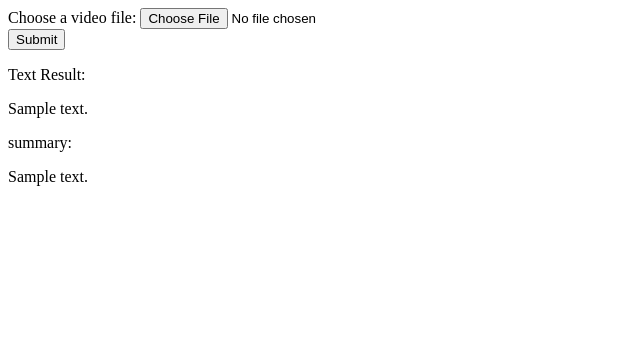
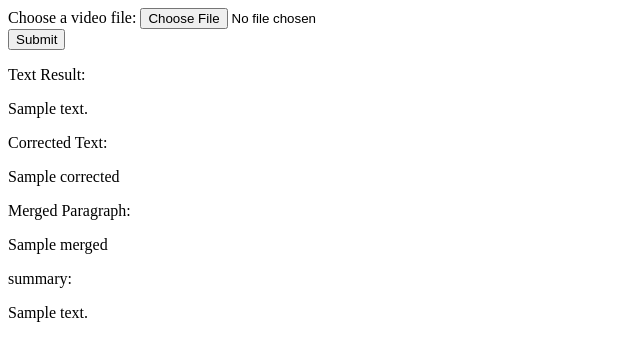
Before and after one commit to shivam1324/Lecsynth, a Flask app: template templates/index.html in a window 1280 px wide. Shown: the top 361 px of the page, without its empty margins (0-640 px from the left). Run offline with Flask 3, Linux system fonts and the light colour scheme; the template is opened without the code that fills it: most values are stand-ins (such as "Sample title", 1, 10 or a date in 2020).

Commit message:
merged and summary

```diff
--- a/app.py
+++ b/app.py
@@ -8,6 +8,9 @@ import numpy as np
 import moviepy.editor as mp
 import speech_recognition as sr
 from summarizer import Summarizer,TransformerSummarizer
+from transformers import T5Tokenizer, TFT5ForConditionalGeneration
+from sentence_transformers import SentenceTransformer, util
+
 
 
 app = Flask(__name__)
@@ -17,6 +20,9 @@ model = TransformerSummarizer(transformer_type="XLNet",transformer_model_key="xl
 
 UPLOAD_FOLDER = 'uploads'
 app.config['UPLOAD_FOLDER'] = UPLOAD_FOLDER
+tokenizer = T5Tokenizer.from_pretrained('SJ-Ray/Re-Punctuate')
+model = TFT5ForConditionalGeneration.from_pretrained('SJ-Ray/Re-Punctuate')
+model2 = SentenceTransformer('all-MiniLM-L6-v2')
 
 if not os.path.exists(UPLOAD_FOLDER):
     os.makedirs(UPLOAD_FOLDER)
@@ -37,6 +43,20 @@ def convert_video_to_text(video_path):
     text_result = r.recognize_google(data)
     return text_result
 
+def merge_paragraphs(paragraph1, paragraph2):
+    sentences1 = [sentence.strip() for sentence in paragraph1.split('.') if sentence.strip()]
+    sentences2 = [sentence.strip() for sentence in paragraph2.split('.') if sentence.strip()]
+
+    embeddings1 = model2.encode(sentences1, convert_to_tensor=True)
+    embeddings2 = model2.encode(sentences2, convert_to_tensor=True)
+    similarity_matrix = util.pytorch_cos_sim(embeddings1, embeddings2)
+    merged_paragraph = ""
+    for i in range(len(sentences1)):
+        max_sim_idx = similarity_matrix[i].argmax().item()
+        merged_paragraph += f"{sentences1[i]}. {sentences2[max_sim_idx]}. "
+
+    return merged_paragraph.strip()
+
 @app.route('/upload', methods=['POST'])
 def upload_file():
     if 'video' not in request.files:
@@ -52,9 +72,13 @@ def upload_file():
         video_path = os.path.join(app.config['UPLOAD_FOLDER'], file.filename)
         file.save(video_path)
         text_result = convert_video_to_text(video_path)
-        summary = ''.join(model(text_result, min_length=10))
-        print(summary)
-    return render_template('index.html', text_result=text_result,summary=summary)
+        inputs = tokenizer.encode("punctuate: " + text_result, return_tensors="tf")
+        result = model.generate(inputs)
+        decoded_output = tokenizer.decode(result[0], skip_special_tokens=True)
+        para2="heelo"
+        merged_paragraph = merge_paragraphs(decoded_output, para2)
+        summary = ''.join(model(merged_paragraph, min_length=10))
+    return render_template('index.html', text_result=text_result,corrected=decoded_output,merged=merged_paragraph,summary=summary)
 
 
 if __name__ == '__main__':
--- a/templates/index.html
+++ b/templates/index.html
@@ -17,9 +17,18 @@
         <p>Text Result:</p>
         <p>{{ text_result }}</p>
     {% endif %}
+    {% if corrected %}
+        <p>Corrected Text:</p>
+        <p>{{ corrected }}</p>
+    {% endif %}
+    {% if merged %}
+        <p>Merged Paragraph:</p>
+        <p>{{ merged }}</p>
+    {% endif %}
     {% if summary %}
         <p>summary:</p>
         <p>{{ summary }}</p>
     {% endif %}
+
 </body>
 </html>
```
Also changed, not shown: my.py (added, +26 -0 lines).
